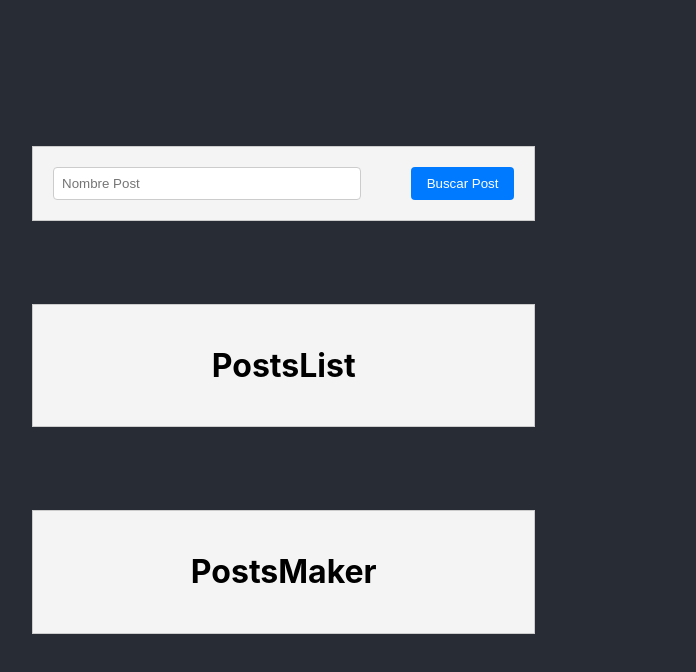
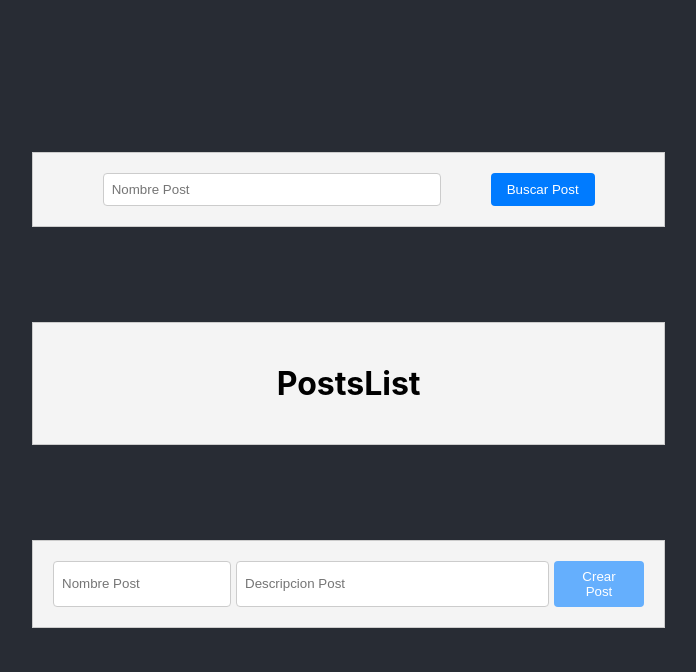
Before and after one commit to FabianMalferMix/tcit-recruiting, a React (Create React App) app in the folder frontend/: page / in a window 1280 px wide. Shown: the top 672 px of the page, without its empty margins (358-1054 px from the left). Built offline with nearby package versions, Linux system fonts and the light colour scheme; the HTML template or start-up script is replaced by a standard one.

Commit message:
Crear armazon de creador de post

```diff
--- a/frontend/src/components/postMaker/PostMaker.css
+++ b/frontend/src/components/postMaker/PostMaker.css
@@ -0,0 +1,40 @@
+.postmaker-form {
+    display: flex; /* Coloca los elementos en una sola línea horizontal */
+    width: 100%; /* Abarca toda la anchura del div contenedor */
+    gap: 5px; /* Espacio entre el input y el botón */
+}
+
+.postmaker-form-nameinput {
+
+    padding: 8px; /* Espaciado interno para mejor apariencia */
+    border: 1px solid #ccc; /* Borde gris claro */
+    border-radius: 4px; /* Bordes redondeados */
+    width: 10rem;
+}
+
+.postmaker-form-descinput {
+
+    padding: 8px; /* Espaciado interno para mejor apariencia */
+    border: 1px solid #ccc; /* Borde gris claro */
+    border-radius: 4px; /* Bordes redondeados */
+    width: 20rem;
+}
+
+.postmaker-form-button {
+    padding: 8px 16px; /* Espaciado interno */
+    background-color: #007bff; /* Color de fondo azul */
+    color: white; /* Texto blanco */
+    border: none; /* Sin borde */
+    border-radius: 4px; /* Bordes redondeados */
+    cursor: pointer; /* Muestra un puntero al pasar el mouse */
+}
+
+
+.postmaker-form-button:hover {
+    background-color: #0056b3; /* Azul más oscuro al pasar el mouse */
+}
+
+.postmaker-form-button:disabled {
+    cursor:not-allowed;
+    background-color: #65affd; /* Color de fondo azul */
+}
--- a/frontend/src/components/postMaker/PostMaker.js
+++ b/frontend/src/components/postMaker/PostMaker.js
@@ -1,10 +1,36 @@
-import React from 'react';
+import React, {useState} from 'react';
 import './PostMaker.css';
 
 const PostsMaker = () => {
+
+    const [nameInputValue, setNameInputValue] = useState("");
+    const [descInputValue, setDescInputValue] = useState("");
+
+    const submitHandler = (e) => {
+        e.preventDefault();
+        console.log('Creación de Post')
+    };
+
     return(
-        <div className='post-maker-container'>
-            <h1>PostsMaker</h1>
+        <div className='postmaker-container'>
+            <form className='postmaker-form' onSubmit={submitHandler}>
+                <input
+                    type="text" className='postmaker-form-nameinput' placeholder='Nombre Post'
+                    value={nameInputValue} onChange={(e)=>setNameInputValue(e.target.value)}
+                />
+                <input
+                    type="text" className='postmaker-form-descinput' placeholder='Descripcion Post'
+                    value={descInputValue} onChange={(e)=>setDescInputValue(e.target.value)}
+                />
+                <button
+                    type="submit" className='postmaker-form-button'
+                    disabled={!(nameInputValue.trim() && descInputValue.trim())}
+                >
+                    Crear Post
+                </button>
+
+            </form>
+
         </div>
     )
 };
```
